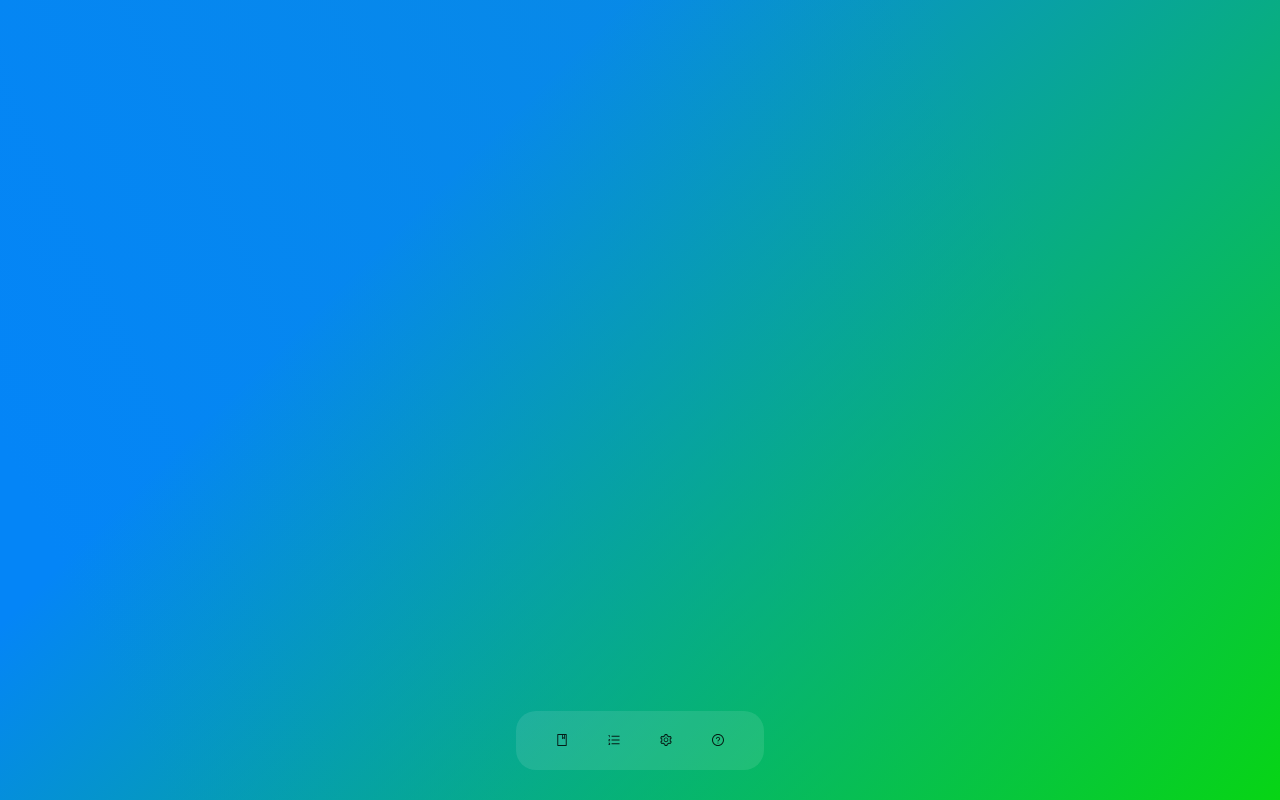
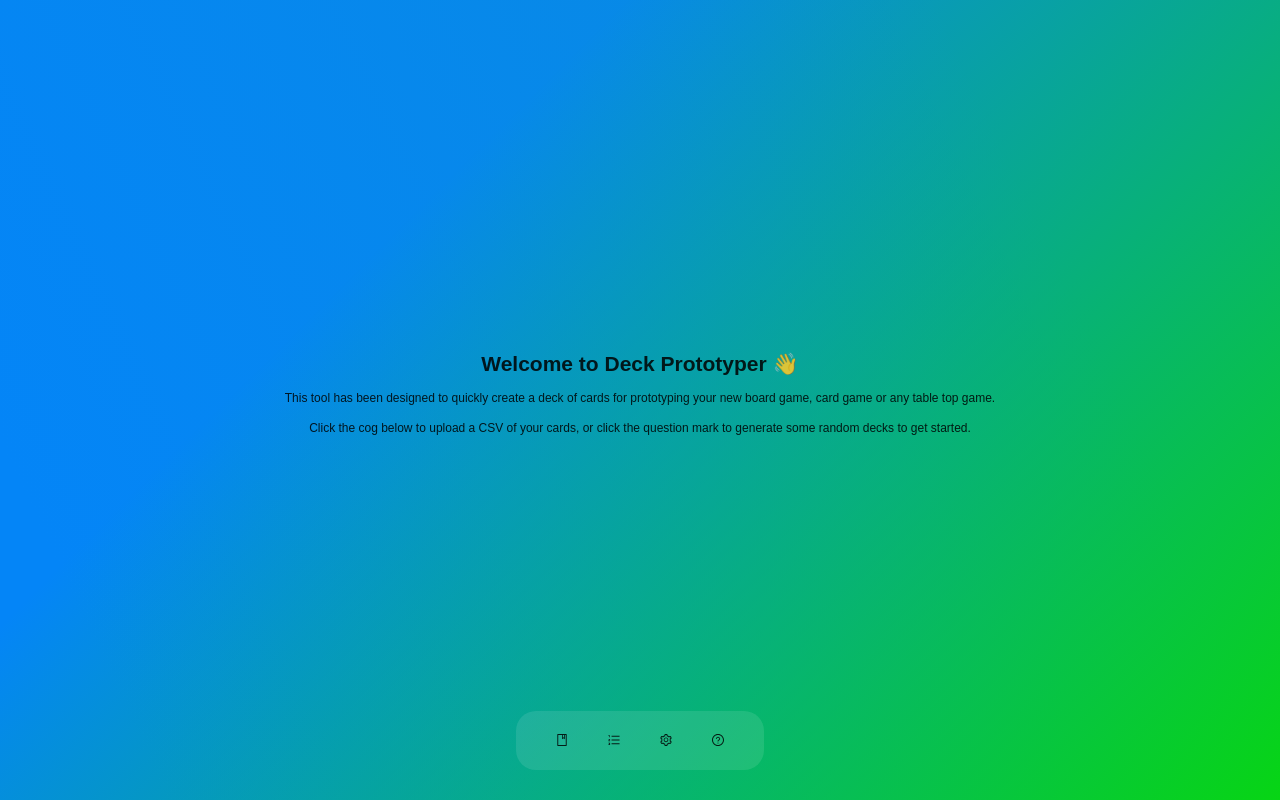
Before and after one commit to owenr88/deck-prototyper, a React (Create React App) app: page / in a window 1280 px wide. Built offline with nearby package versions, Linux system fonts and the light colour scheme.

Commit message:
Adds intro component

```diff
--- a/src/components/CardPreviewer/CardPreviewerComponent.tsx
+++ b/src/components/CardPreviewer/CardPreviewerComponent.tsx
@@ -4,6 +4,7 @@ import { min } from 'lodash';
 
 import DataContext from '../../data/DataContext';
 import Deck from '../Deck';
+import NoDecks from '../NoDecks';
 import { DeckType } from '../../types';
 import { useWindowWidth } from '../../hooks/useWindowSize';
 import styled from 'styled-components';
@@ -43,6 +44,10 @@ const CardPreviewer: React.FC<CardPreviewerProps> = () => {
     initialSlide: 0,
   };
 
+  if (!decks.length) {
+    return <NoDecks />;
+  }
+
   return (
     <SliderStyled {...settings}>
       {decks.map((deck: DeckType) => {
--- /dev/null
+++ b/src/components/NoDecks/NoDecksComponent.tsx
@@ -0,0 +1,33 @@
+import React from 'react';
+import { Typography } from 'antd';
+import styled from 'styled-components';
+
+const NoDecksStyled = styled.div`
+  display: flex;
+  flex-direction: column;
+  justify-content: center;
+  align-items: center;
+`;
+
+const NoDecks: React.FC<any> = () => {
+  return (
+    <NoDecksStyled>
+      <Typography.Title level={3}>
+        Welcome to Deck Prototyper{' '}
+        <span role="img" aria-label="wave">
+          👋
+        </span>
+      </Typography.Title>
+      <Typography.Paragraph>
+        This tool has been designed to quickly create a deck of cards for
+        prototyping your new board game, card game or any table top game.
+      </Typography.Paragraph>
+      <Typography.Paragraph>
+        Click the cog below to upload a CSV of your cards, or click the question
+        mark to generate some random decks to get started.
+      </Typography.Paragraph>
+    </NoDecksStyled>
+  );
+};
+
+export default NoDecks;
--- /dev/null
+++ b/src/components/NoDecks/index.ts
@@ -0,0 +1,2 @@
+import NoDecks from './NoDecksComponent';
+export default NoDecks;
```
